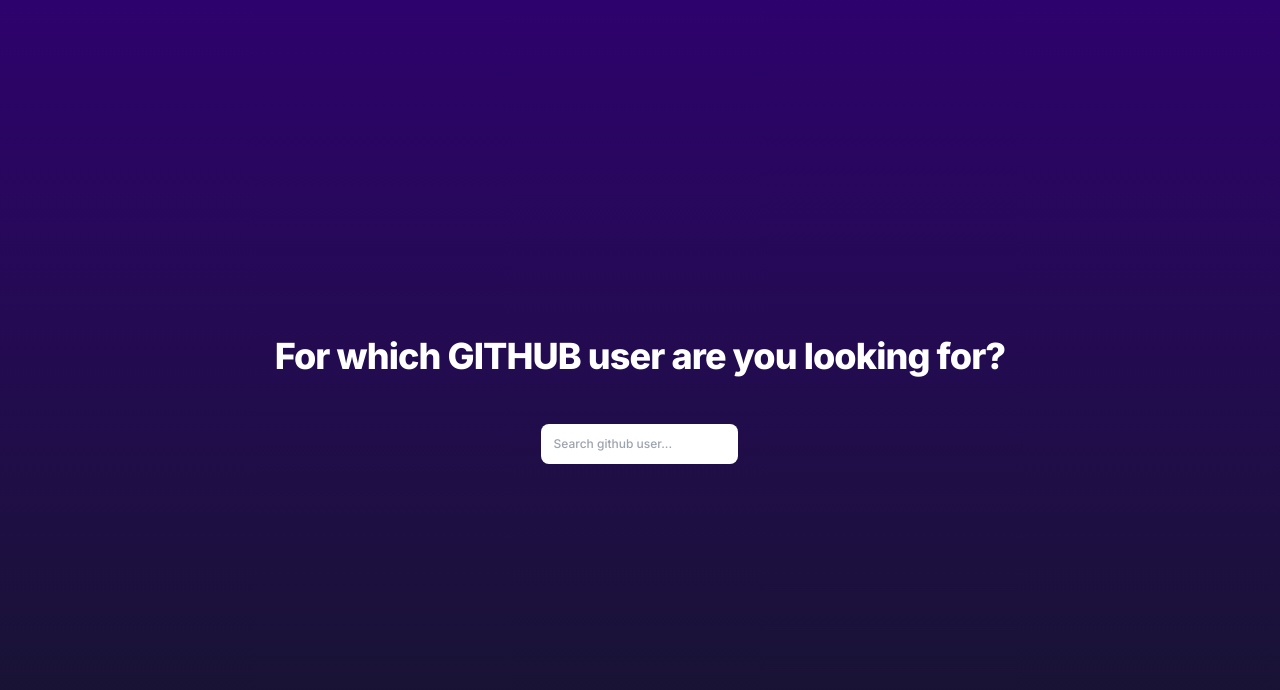
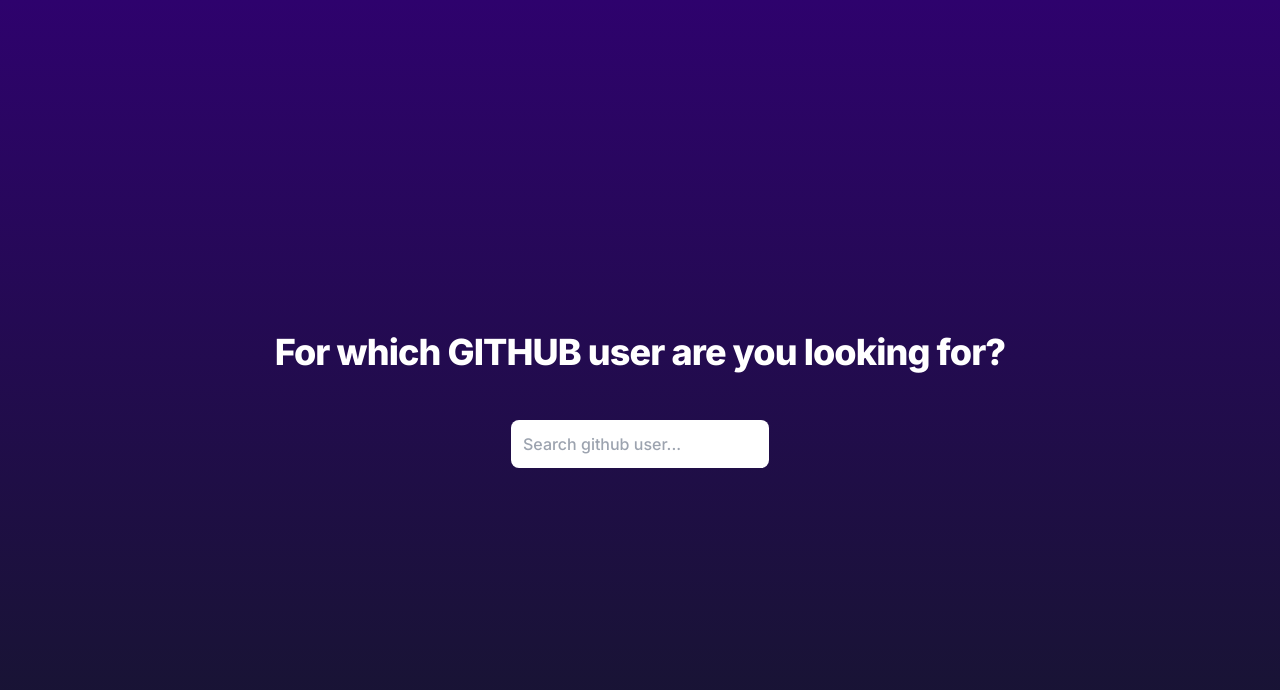
Before and after one commit to de-meyer/project-portfolio, a Next.js app: page / in a window 1280 px wide. Shown: the top 690 px of the page. Built offline with nearby package versions, Linux system fonts and the light colour scheme.

Commit message:
fix font size

```diff
--- a/src/app/[id]/page.tsx
+++ b/src/app/[id]/page.tsx
@@ -13,10 +13,10 @@
   });
 
   return (
-    <main className=" min-h-screen items-center justify-center bg-gradient-to-b from-[#2e026d] to-[#15162c] text-white ">
+    <main className=" text-s min-h-screen items-center justify-center bg-gradient-to-b from-[#2e026d] to-[#15162c] text-white  ">
       <header className="flex justify-between pl-5 pr-5 pt-5">
         <div>
-          <h2 className="text-xs font-medium text-white ">
+          <h2 className="font-medium text-white ">
             Repositories of:{" "}
             <img
               className="inline h-5 w-5 rounded-full"
--- a/src/components/Searchfield.tsx
+++ b/src/components/Searchfield.tsx
@@ -13,7 +13,7 @@
   return (
     <div className="">
       <input
-        className="select-none rounded-lg px-3 py-3 align-middle font-sans text-xs font-medium text-black focus:outline-none "
+        className="select-none rounded-lg px-3 py-3 align-middle font-sans font-medium text-black focus:outline-none "
         type="text"
         onKeyDown={searchOnEnter}
         placeholder="Search github user..."
```
